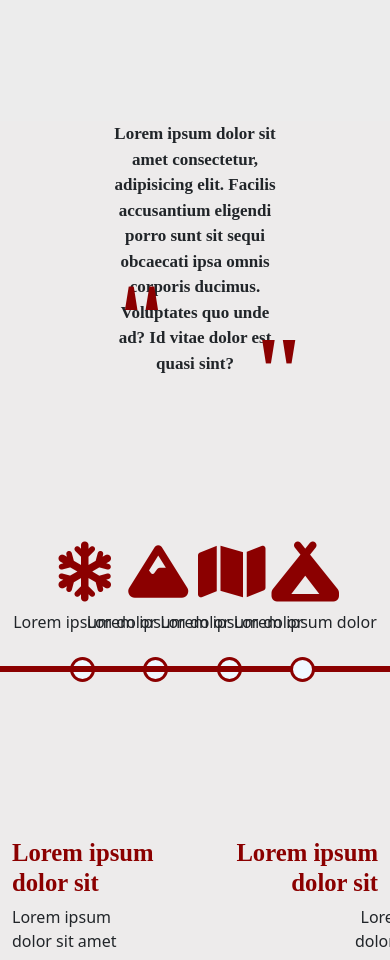
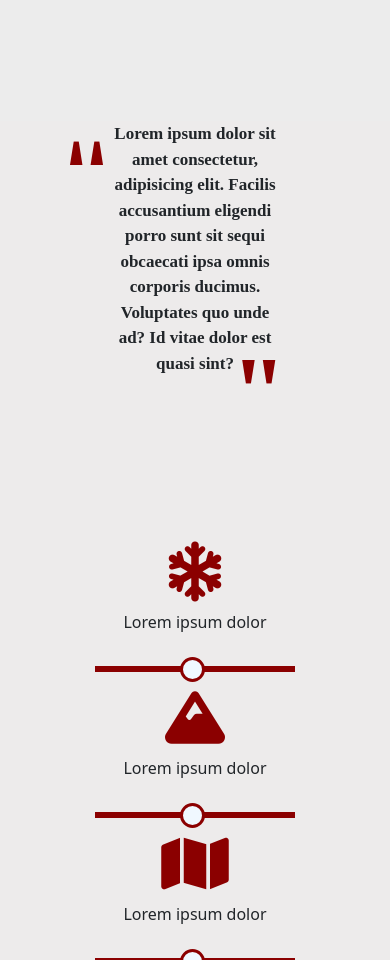
Before and after one commit to DavideCaltran/Progetto_red_dc, a plain HTML site: page index.html in a window 390 px wide. Shown: the part 1040-2000 px from the top of the page. Drawn offline with nearby package versions, Linux system fonts and the light colour scheme; a web font is replaced by a local one.

Commit message:
quasi responsive

```diff
--- a/index.css
+++ b/index.css
@@ -328,3 +328,283 @@ footer{
 
    color: white;
 }
+
+
+@media screen and (max-width: 992px
+
+){
+
+   .respolink{
+
+    padding-left: 2px;
+   }
+
+
+
+   .paragrafoApici::after{
+
+
+      content: '"';
+      font-size: 99px;
+      position: absolute;
+      color: darkred;
+
+      right: 50px;
+      bottom:-90px;
+
+
+
+
+
+   }
+
+}
+
+
+@media screen and (max-width: 1072px
+
+){
+
+
+   .paragrafoApici::before{
+
+
+      content: '"';
+      font-size: 99px;
+      position: absolute;
+      color: darkred;
+
+      right: 550px;
+      bottom:60px;
+
+
+
+
+
+   }
+
+
+}
+
+
+@media screen and (max-width: 869px
+
+){
+
+
+   .paragrafoApici::before{
+
+
+      content: '"';
+      font-size: 99px;
+      position: absolute;
+      color: darkred;
+
+      right: 550px;
+      bottom:110px;
+
+
+
+
+
+   }
+
+
+}
+
+
+@media screen and (max-width: 742px
+
+){
+
+
+   .paragrafoApici::before{
+
+
+      content: '"';
+      font-size: 99px;
+      position: absolute;
+      color: darkred;
+
+      right: 550px;
+      bottom:110px;
+
+
+
+
+
+   }
+
+
+}
+
+
+@media screen and (max-width: 607px
+
+){
+
+
+   .paragrafoApici::before{
+
+
+      content: '"';
+      font-size: 99px;
+      position: absolute;
+      color: darkred;
+
+      right: 550px;
+      bottom:140px;
+
+
+
+
+
+   }
+
+
+}
+
+
+
+@media screen and (max-width: 566px
+
+){
+
+
+   .paragrafoApici::before{
+
+
+      content: '"';
+      font-size: 99px;
+      position: absolute;
+      color: darkred;
+
+      right: 550px;
+      bottom:170px;
+
+
+
+
+
+   }
+
+
+}
+
+
+@media screen and (max-width:927px){
+
+
+   .paragrafoApici::after{
+
+
+      content: '"';
+      font-size: 99px;
+      position: absolute;
+      color: darkred;
+
+      right: -10px;
+      bottom:-90px;
+
+
+
+
+
+   }
+
+
+}
+
+@media screen and (max-width:952px){
+
+
+
+.articleBoschi{
+
+   background-image: url(./media/trees2.png);
+   height: 360px;
+   background-size: cover;
+   background-color: rgb(237, 235, 235);
+   position: relative;
+
+
+
+}
+
+
+.bottone1{
+
+   margin-bottom: 140px;
+}
+
+}
+
+
+@media screen and (max-width:1200px){
+
+
+   .containerAlberini{
+
+
+      height: 800px;
+   }
+
+
+
+
+   .divTimeline{
+
+      height: 670px;
+
+
+
+   }
+
+}
+
+
+
+@media screen and (max-width:992px){
+
+
+   .containerAlberini{
+
+
+      height: 950px;
+   }
+
+
+
+
+   .divTimeline{
+
+      height: 670px;
+
+
+
+   }
+
+}
+
+
+@media screen and (max-width:773px){
+
+
+   .containerAlberini{
+
+
+      height: 1050px;
+   }
+
+
+
+
+   .divTimeline{
+
+      height: 670px;
+
+
+
+   }
+
+}
--- a/index.html
+++ b/index.html
@@ -30,27 +30,27 @@
 
         <section class="container">
 
-            <div class="row justify-content-between rowNav ">
+            <div class="row justify-content-between rowNav  ">
 
-                <div class="col-3 d-flex justify-content-center  ">
+                <div class="col-md-2 respolink  col-lg-3 d-flex justify-content-center  ">
 
                     <li class="listNavbar  list-unstyled ">
                         <a class="text-decoration-none" href="">Primo link</a>
                     </li>
                 </div>
-                <div class="col-3 d-flex justify-content-center  ">
+                <div class="col-md-2 respolink   col-lg-3 d-flex justify-content-center  ">
 
                     <li class="listNavbar  list-unstyled ">
                         <a class="text-decoration-none" href="">Primo link</a>
                     </li>
                 </div>
-                <div class="col-3 d-flex justify-content-center  ">
+                <div class=" col-md-2 respolink col-lg-3 d-flex justify-content-center  ">
 
                     <li class="listNavbar  list-unstyled ">
                         <a class="text-decoration-none" href="">Primo link</a>
                     </li>
                 </div>
-                <div class="col-3 d-flex justify-content-center  ">
+                <div class="col-md-2 respolink     col-lg-3 d-flex justify-content-center  ">
 
                     <li class="listNavbar  list-unstyled ">
                         <a class="text-decoration-none" href="">Primo link</a>
@@ -100,7 +100,7 @@
 
 
 
-                    <div class="col-3 d-flex justify-content-center  ">
+                    <div class="col-lg-3 col-md-6 d-flex justify-content-center col-sm-12  mt-sm-5  ">
 
                         <div class="d-flex flex-column">
                             <i class="fa-solid fa-snowflake iconadi4 text-center"></i>
@@ -121,7 +121,7 @@
                         </div>
 
                     </div>
-                    <div class="col-3 d-flex justify-content-center  ">
+                    <div class="col-lg-3 col-md-6 d-flex justify-content-center col-sm-12 mt-sm-5  ">
 
 
                         <div class="d-flex flex-column">
@@ -137,7 +137,7 @@
                         </div>
 
                     </div>
-                    <div class="col-3 d-flex justify-content-center  ">
+                    <div class="col-lg-3 col-md-6 d-flex justify-content-center col-sm-12 mt-sm-5  ">
                         <div class="d-flex flex-column">
                             <i class="fa-solid fa-map iconadi4 text-center"></i>
                             <p class="mt-2 text-center">Lorem ipsum dolor</p>
@@ -149,7 +149,7 @@
                         </div>
 
                     </div>
-                    <div class="col-3 d-flex justify-content-center  ">
+                    <div class="col-lg-3 col-md-6 d-flex justify-content-center col-sm-12 mt-sm-5  ">
 
 
                         <div class="d-flex flex-column">
@@ -175,15 +175,15 @@
             <article class="container container2para">
 
 
-                <div class="row justify-content-between">
+                <div class="row justify-content-between me-sm-4">
 
-                    <div class="col-6">
+                    <div class="col-lg-6 col-sm-12 ">
                         <h2 class="font-1 fw-bolder">Lorem ipsum dolor sit</h1>
                             <p class="col-10">Lorem ipsum dolor sit amet consectetur adipisicing elit. Asperiores enim, dicta necessitatibus sint, veniam aut perspiciatis, natus at error ad consectetur veritatis impedit! Fugit rem natus, aut voluptate labore unde.</p>
                             <p class="col-10">Lorem ipsum dolor sit amet consectetur adipisicing elit. Asperiores enim, dicta necessitatibus sint, veniam aut perspiciatis, natus at error ad consectetur veritatis impedit! Fugit rem natus, aut voluptate labore unde.</p>
 
                         </div>
-                        <div class="col-6   ">
+                        <div class="col-lg-6 col-sm-12  ">
                             <h2 class="text-end font-1 fw-bolder">Lorem ipsum dolor sit</h1>
                                 <div class=" divreverso position-relative">
 
```
